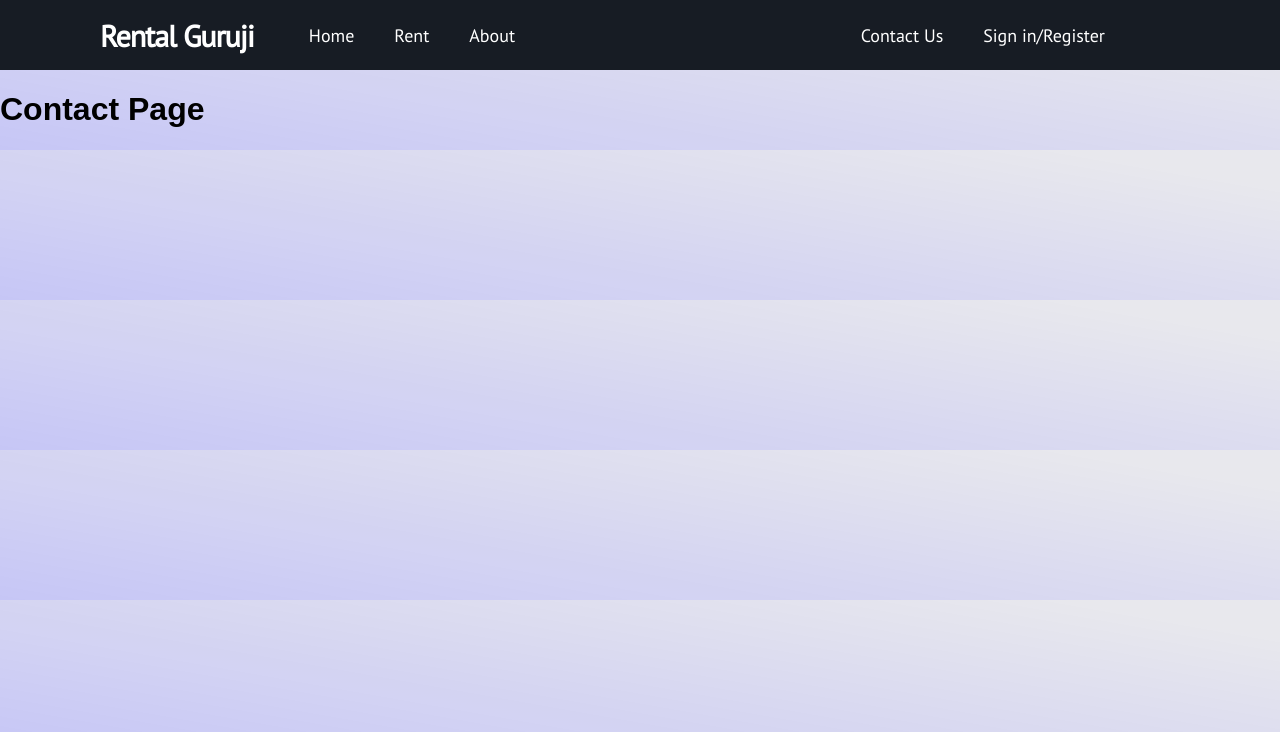
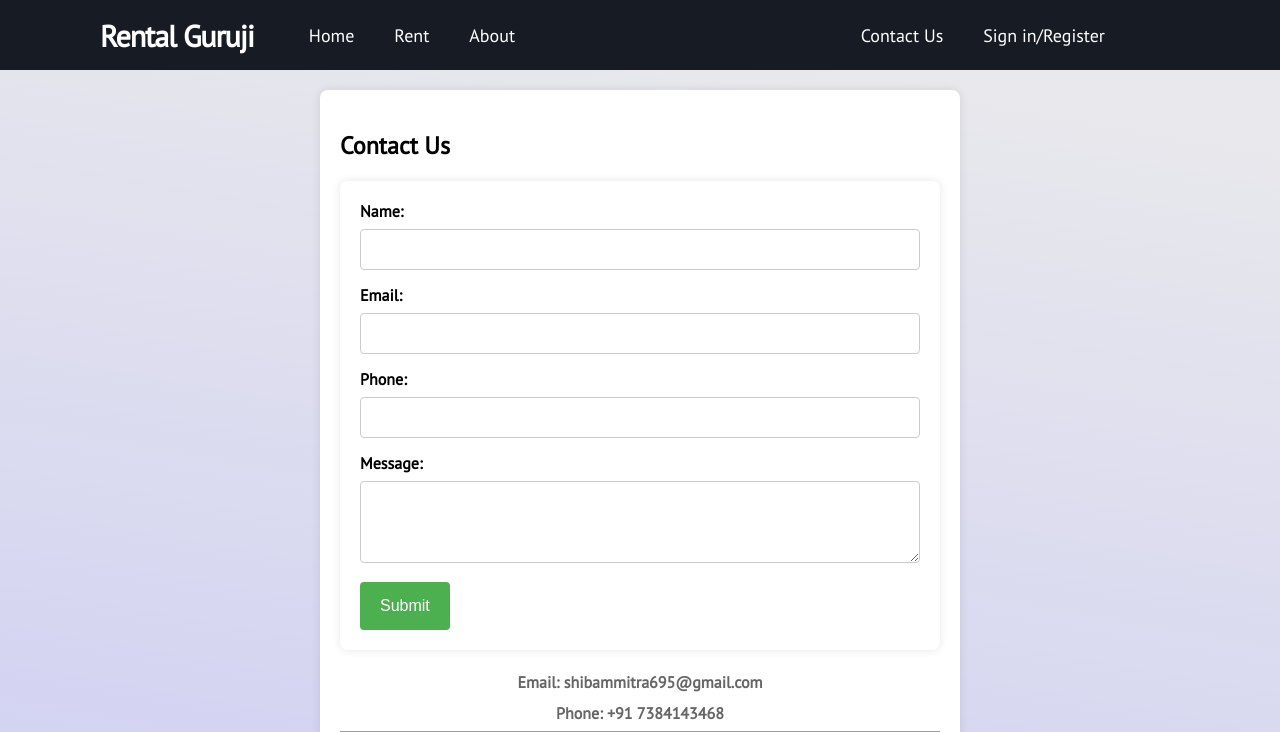
Before and after one commit to Piyush800x/rental_site, a Django app: page /contact in a window 1280 px wide. Shown: the top 732 px of the page. Run offline with Django 4.2, Linux system fonts and the light colour scheme; some libraries are stand-ins or nearby versions; some web fonts are replaced; grey boxes are pictures that could not be loaded.

Commit message:
Added Contact Page

```diff
--- a/rental_app/static/rental_app/css/contact.css
+++ b/rental_app/static/rental_app/css/contact.css
@@ -0,0 +1,61 @@
+body {
+    font-family: "PT Sans";
+    font-weight: bold;
+    margin: 0;
+    padding: 0;
+    background-color: #f4f4f4;
+}
+
+header {
+    background-color: #333;
+    color: white;
+    text-align: center;
+    padding: 1em;
+}
+
+section {
+    max-width: 600px;
+    margin: 20px auto;
+    padding: 20px;
+    background-color: white;
+    box-shadow: 0 0 10px rgba(0, 0, 0, 0.1);
+    border-radius: 8px;
+}
+
+label {
+    display: block;
+    margin-bottom: 8px;
+}
+
+input,
+textarea {
+    width: 100%;
+    padding: 10px;
+    margin-bottom: 15px;
+    border: 1px solid #ccc;
+    border-radius: 4px;
+    box-sizing: border-box;
+}
+
+button {
+    background-color: #4caf50;
+    color: white;
+    padding: 15px 20px;
+    border: none;
+    border-radius: 4px;
+    cursor: pointer;
+    font-size: 16px;
+}
+
+button:hover {
+    background-color: #45a049;
+}
+
+.contact-info {
+    margin-top: 20px;
+    text-align: center;
+}
+
+.contact-info p {
+    margin: 5px 0;
+}
--- a/rental_app/templates/contact.html
+++ b/rental_app/templates/contact.html
@@ -1,4 +1,27 @@
 {% extends 'base.html' %}
 {% block content %}
-<h1>Contact Page</h1>
+
+<section class="sec">
+    <h1>Contact Us</h1>
+    <form action="#" method="post">
+        <label for="name">Name:</label>
+        <input type="text" id="name" name="name" required>
+
+        <label for="email">Email:</label>
+        <input type="email" id="email" name="email" required>
+
+        <label for="phone">Phone:</label>
+        <input type="tel" id="phone" name="phone">
+
+        <label for="message">Message:</label>
+        <textarea id="message" name="message" rows="4" required></textarea>
+
+        <button type="submit">Submit</button>
+    </form>
+    <div class="contact-info">
+        <p>Email: shibammitra695@gmail.com</p>
+        <p>Phone: +91 7384143468</p>
+    </div>
+    <iframe src="https://www.google.com/maps/embed?pb=!1m18!1m12!1m3!1d3673.7556271213703!2d88.44769197501451!3d22.959225279218185!2m3!1f0!2f0!3f0!3m2!1i1024!2i768!4f13.1!3m3!1m2!1s0x39f8951013978a67%3A0x74472f681659dcab!2sJIS%20School%20of%20polytechnic!5e0!3m2!1sen!2sin!4v1700749589867!5m2!1sen!2sin" width="600" height="450" style="border:0;" allowfullscreen="" loading="lazy" referrerpolicy="no-referrer-when-downgrade"></iframe>
+</section>
 {% endblock %}
```
